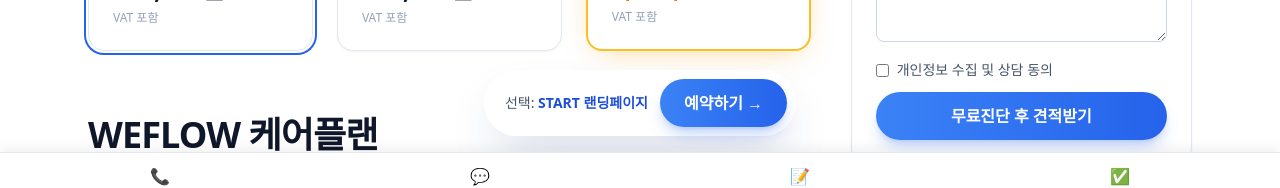
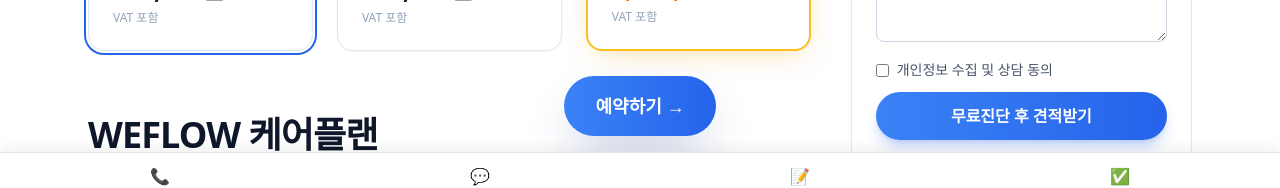
Before and after one commit to InHyuk-Choi/weflow, a Next.js app: page /landing in a window 1280 px wide. Both pictures are taken after a click on the element 200 px from the left and 1761 px from the top of the page. Shown: the part 1945-2133 px from the top of the page. Built offline with nearby package versions, Linux system fonts and the light colour scheme; no server answers.

Commit message:
Floating pricing CTA: show only the booking button

```diff
--- a/components/public/PricingCards.tsx
+++ b/components/public/PricingCards.tsx
@@ -156,20 +156,15 @@
         </div>
       </div>
 
-      {/* Floating booking bar — fixed at bottom-center, always visible without scrolling */}
+      {/* Floating booking button — fixed at bottom-center, always visible without scrolling */}
       {selected && (
         <div className="pointer-events-none fixed inset-x-0 bottom-20 z-40 flex justify-center px-4">
-          <div className="animate-fade-up pointer-events-auto flex items-center gap-3 rounded-full border border-white/40 bg-white/80 py-2 pl-5 pr-2 shadow-2xl shadow-brand-900/20 backdrop-blur-xl">
-            <span className="text-sm text-slate-600">
-              선택: <b className="text-brand-700">{selected}</b>
-            </span>
-            <Link
-              href={`/booking?plan=${encodeURIComponent(selected)}`}
-              className="btn-primary"
-            >
-              예약하기 →
-            </Link>
-          </div>
+          <Link
+            href={`/booking?plan=${encodeURIComponent(selected)}`}
+            className="btn-primary animate-fade-up pointer-events-auto px-8 py-4 text-lg shadow-2xl shadow-brand-900/30"
+          >
+            예약하기 →
+          </Link>
         </div>
       )}
 
```
